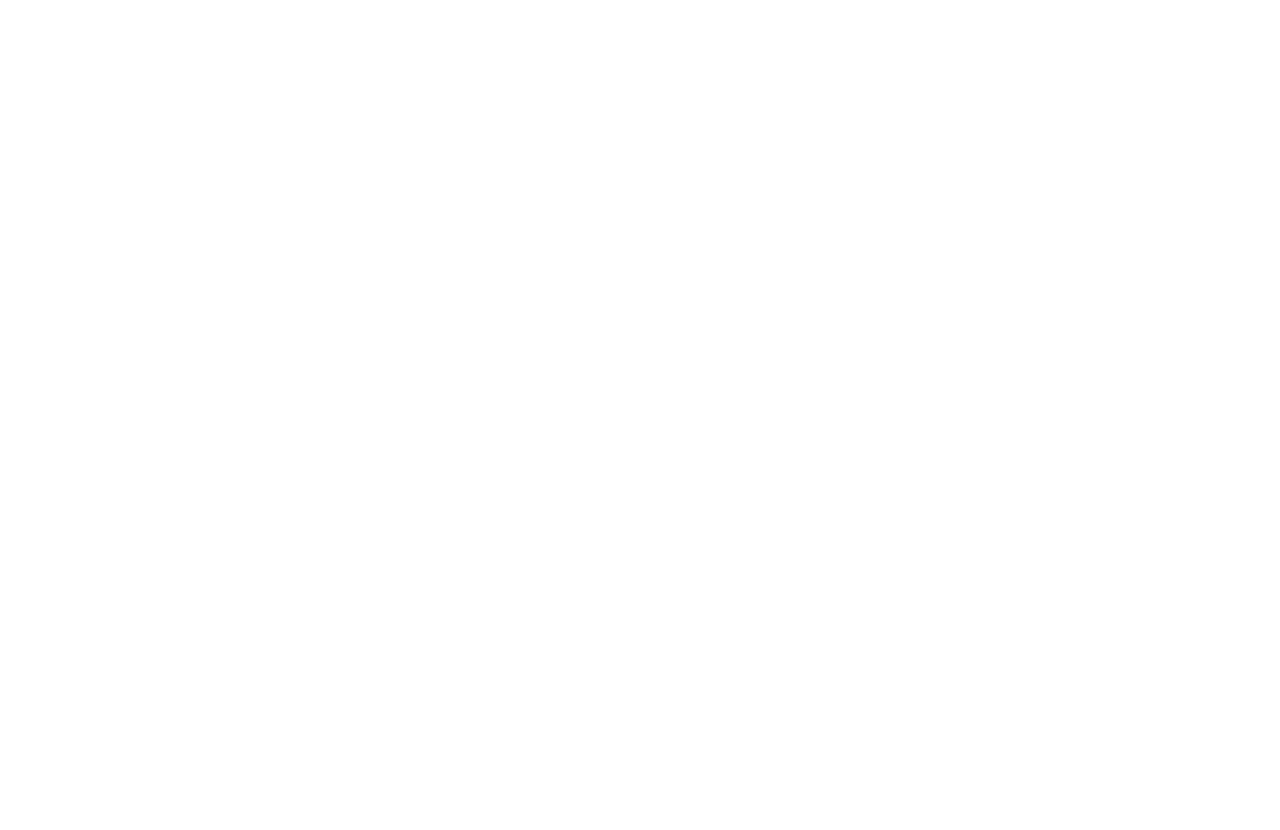
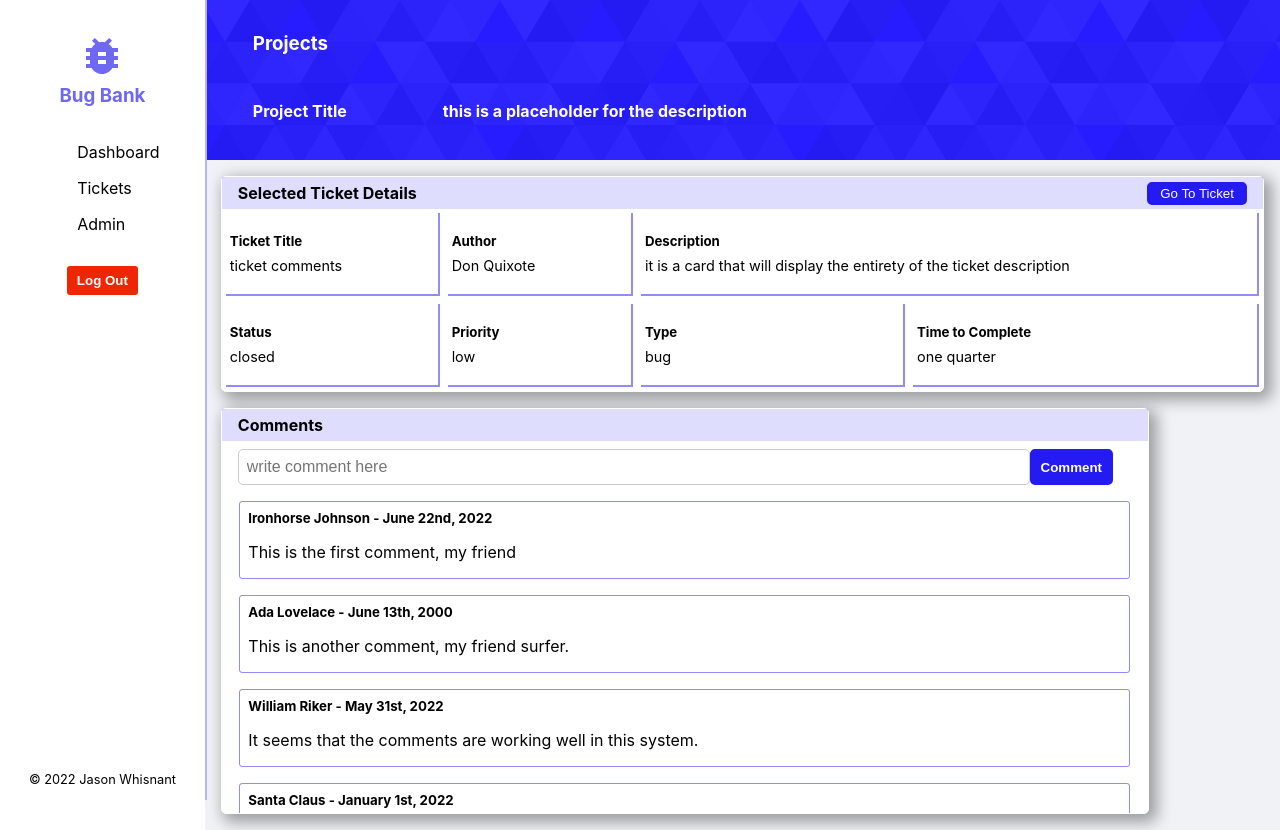
Before and after one commit to Tasups/bug-tracker-frontend, a React (Create React App) app: page /ticketsboard in a window 1280 px wide. Before the commit the page ends 800 px from the top, so only its background shows below. Built offline with nearby package versions, Linux system fonts and the light colour scheme.

Commit message:
ticketForDescription type error fixed, spelling error

```diff
--- a/src/App.css
+++ b/src/App.css
@@ -1027,6 +1027,12 @@
   transition: 0.3s ease-in-out;
 }
 
+.ticketsdetails-link {
+  text-decoration: none;
+  color: white;
+  padding: .25rem;
+}
+
 .ticketsdetails-info {
   display: grid;
   grid-columns: repeat(4, 3rem [col-start]);
@@ -1188,3 +1194,17 @@
 .commentcard-container h5 {
   margin: 0.5rem 0;
 }
+
+/* TICKETSBOARD ***************************************************/
+
+.ticketsboard-container {
+  position: absolute;
+  left: 16vw;
+  width: 84vw;
+  min-height: 80vh;
+  background-color: rgb(240,242,245);
+}
+
+.ticketsboard-comments {
+  width: 60rem;
+}
--- a/src/App.js
+++ b/src/App.js
@@ -2,6 +2,7 @@
 import { DataProvider } from './context/DataContext'
 import Dashboard from './components/dashboard/Dashboard'
 import ProjectBoard from './components/projectBoard/ProjectBoard'
+import TicketsBoard from './components/ticketsboard/TicketsBoard'
 import SignUp from './components/signup/SignUp'
 import SignIn from './components/SignIn'
 
@@ -15,6 +16,7 @@
         <Route path="/" element={<SignIn />} />
         <Route path="/dashboard" element={<Dashboard />} />
         <Route path="/projectboard" element={<ProjectBoard />} />
+        <Route path="/ticketsboard" element={<TicketsBoard />} />
         <Route path="/signup" element={<SignUp />} />
       </Routes>
     </DataProvider>
--- a/src/components/projectBoard/ProjectBoard.js
+++ b/src/components/projectBoard/ProjectBoard.js
@@ -19,14 +19,14 @@
     newTicketTitle,
     newTicketDesc,
     newTicketAuthor,
-    newTicketStatus,
-    newTicketPriority,
-    newTicketType,
-    newTicketETA,
-    parentID,
+    // newTicketStatus,
+    // newTicketPriority,
+    // newTicketType,
+    // newTicketETA,
+    // parentID,
     toggleAddTicketModal,
     handleTicketCancel,
-    dateConversion,
+    //dateConversion,
     commentChange,
     ticketTitleChange,
     ticketDescChange,
@@ -130,6 +130,7 @@
             />
             <ProjectTicketDescription
               ticketForDescription={ticketForDescription}
+              handleTicketClick={handleTicketClick}
             />
           </div>
           <div className="projectboard-desc-and-comments">
--- a/src/components/projectBoard/ProjectTicketDescription.js
+++ b/src/components/projectBoard/ProjectTicketDescription.js
@@ -1,3 +1,4 @@
+import { Link } from 'react-router-dom'
 
 const ProjectTicketDescription = (props) => {
 
@@ -5,7 +6,11 @@
     <section className="ticketsdetails-container">
       <div className="ticketsdetails-title">
         <h4>Selected Ticket Details</h4>
-        <button>Go To Ticket</button>
+        <button>
+          <Link className="ticketsdetails-link" to="/ticketsboard">
+            Go To Ticket
+          </Link>
+        </button>
       </div>
       <div className="ticketsdetails-info">
         <div className="item-a ticketsdetails-infocard">
--- a/src/components/ticketsboard/TicketsBoard.js
+++ b/src/components/ticketsboard/TicketsBoard.js
@@ -9,7 +9,7 @@
 const TicketsBoard = () => {
 
   const {
-    ticketsForDescription,
+    ticketForDescription,
     comments,
     commentChange,
     addNewComment,
@@ -21,9 +21,9 @@
       <ProjectHeader />
       <SideNav />
       <div className="ticketsboard-container">
-        {/* <ProjectTicketDescription
-          ticketsForDescription={ticketsForDescription}
-        /> */}
+        <ProjectTicketDescription
+          ticketForDescription={ticketForDescription}
+        />
         <div className="ticketsboard-comments">
           <ProjectTicketComments
             comments={comments}
--- a/src/context/DataContext.js
+++ b/src/context/DataContext.js
@@ -177,8 +177,12 @@
       date: dateConversion(),
       id: uuidv4(),
     }
-    setComments([...comments, newTicketComment])
-    setNewComment("");
+    if (newComment.length <= 0) {
+      return
+    } else if (newComment.length > 0) {
+      setComments([...comments, newTicketComment]);
+      setNewComment("");
+    }
     // eslint-disable-next-line
     const ticketToUpdate = tickets.filter((ticket) => ticket.id === parentID);
     // eslint-disable-next-line
```
Also changed, not shown: src/components/projectBoard/ProjectTicketComments.js (+8 -8 lines).
